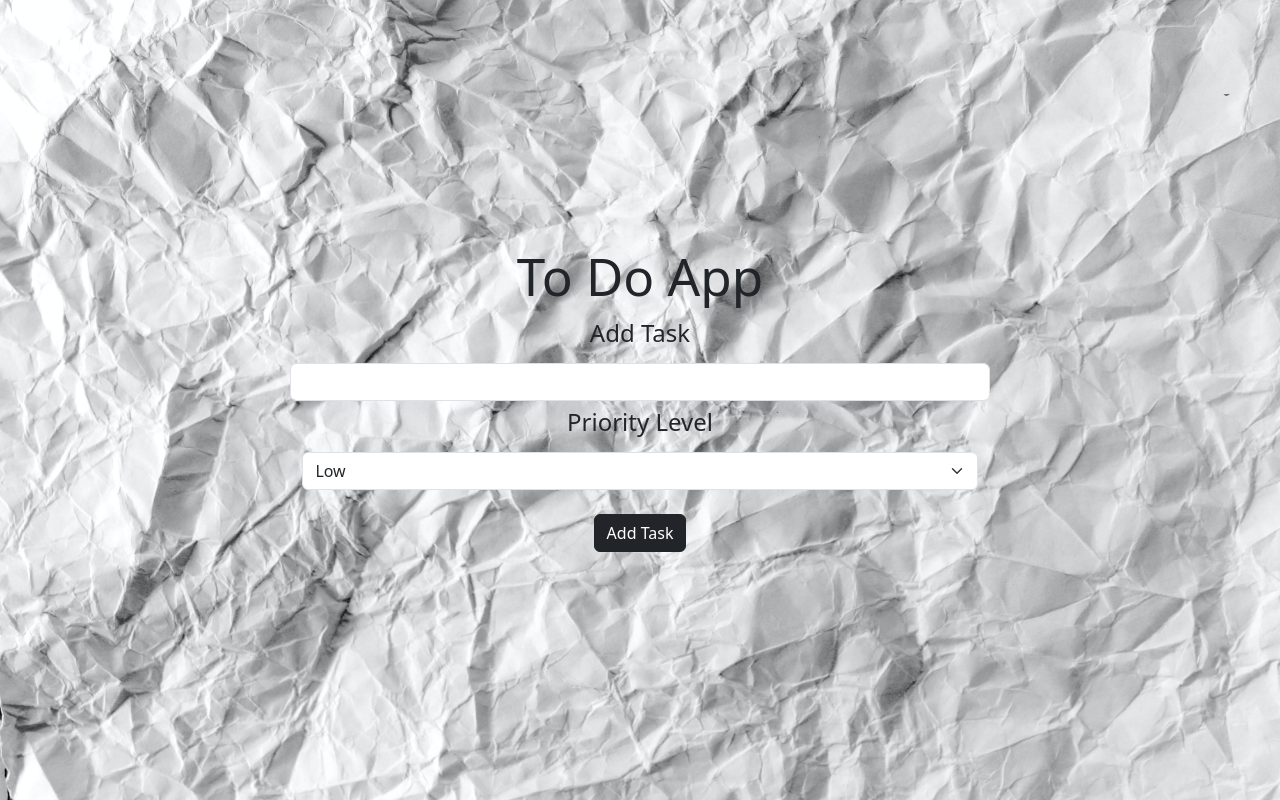
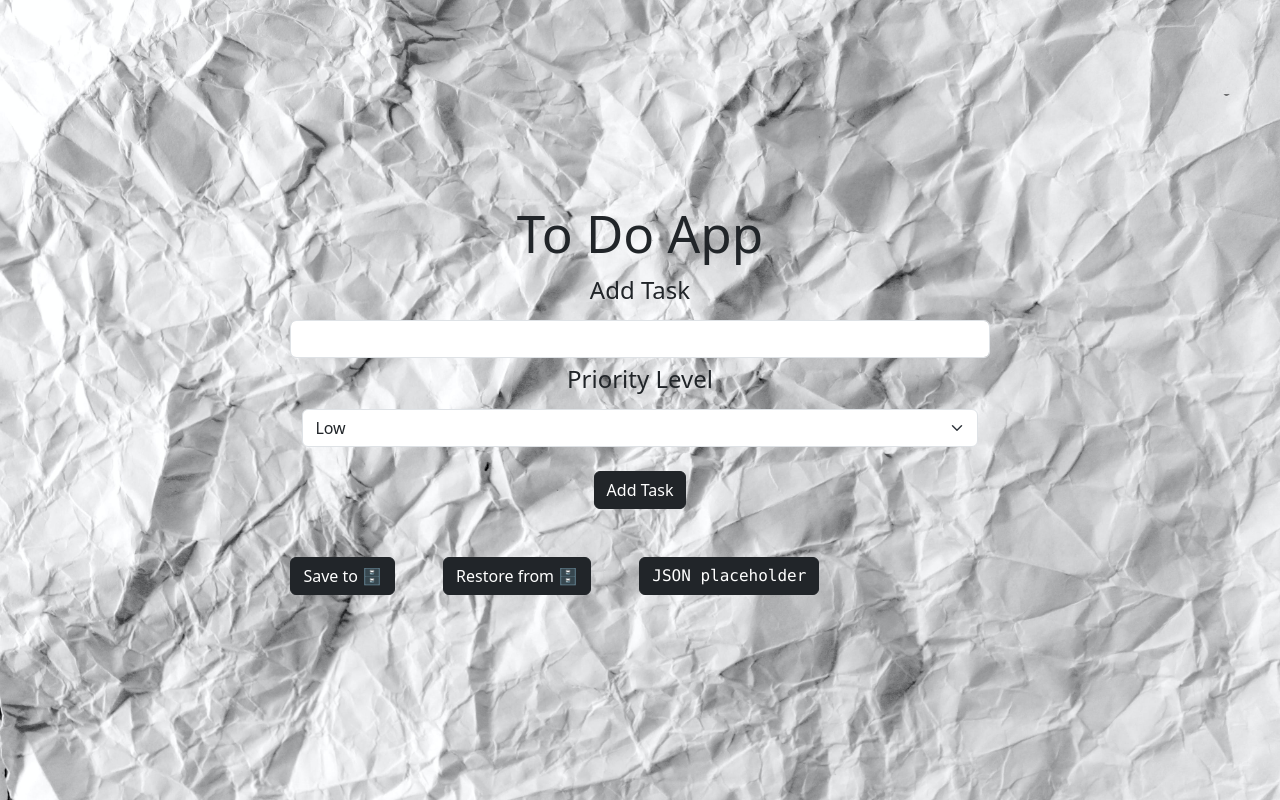
Before and after one commit to benjahmin-koenigsberg/ALAB-320H.9.1, a React (Vite) app: page / in a window 1280 px wide. Built offline with nearby package versions, Linux system fonts and the light colour scheme.

Commit message:
adds add and restore from storage and json place hodder data

```diff
--- a/src/App.jsx
+++ b/src/App.jsx
@@ -1,5 +1,6 @@
 import "bootstrap/dist/css/bootstrap.min.css";
 import { useState } from "react";
+import axios from "axios";
 import Header from "./components/Header";
 import Form from "./components/Form";
 import List from "./components/List";
@@ -11,11 +12,42 @@ import "./App.css";
 function App() {
   const [toDos, setToDos] = useState([]);
 
+
+
+    async function getJsonData() {
+        await axios
+          .get("https://jsonplaceholder.typicode.com/todos")
+          .then((response) => {
+            //console.log(response.data);
+            setToDos( response.data.slice(0,10));
+          })
+          .catch((err) => console.log(err));
+      }
+
   return (
     <div>
       <Header id="header" />
       <Form setToDos={setToDos} toDos={toDos} id="form" />
       <List setToDos={setToDos} toDos={toDos} id="list" />
+      <div className="mt-4 d-flex gap-5 ">
+        <button
+          className="btn btn-dark "
+          onClick={() => {
+            localStorage.setItem("Tasks", JSON.stringify(toDos));
+          }}>
+          Save to 🗄️
+        </button>
+        <button
+          className="btn btn-dark"
+          onClick={() => {
+            setToDos([...toDos, ...JSON.parse(localStorage.getItem("Tasks"))]);
+          }}>
+          Restore from 🗄️
+        </button>
+        <button className="btn btn-dark font-monospace" onClick={getJsonData}>
+          JSON placeholder
+        </button>
+      </div>
     </div>
   );
 }
--- a/src/components/Form.jsx
+++ b/src/components/Form.jsx
@@ -1,5 +1,3 @@
-/** @format */
-
 import List from "./List";
 import { v4 as uuidv4 } from "uuid";
 import { useReducer, useState } from "react";
@@ -36,6 +34,7 @@ function Form({ toDos, setToDos }) {
 
             <input
               type="text"
+              id="task"
               className="form-control border pl-2 bg-white"
               value={state.toDoInput}
               placeholder=""
@@ -64,9 +63,11 @@ function Form({ toDos, setToDos }) {
           </div>
           <br></br>
           <button
-            className="btn-dark btn"
+            className="btn-dark btn mb-4"
             onClick={(e) => {
               e.preventDefault();
+                dispatch({ type: "userInput", payload: '' });
+
               setToDos([
                 ...toDos,
                 {
@@ -76,7 +77,6 @@ function Form({ toDos, setToDos }) {
                   completed: state.completed,
                 },
               ]);
-
               // localStorage.setItem("Tasks", JSON.stringify(toDos));
               toast("Task added! 📓", {
                 position: "top-right",
--- a/src/components/List.jsx
+++ b/src/components/List.jsx
@@ -1,6 +1,5 @@
 import { useEffect, useState } from "react";
 import Modal from "./Modal";
-import axios from 'axios'
 import "react-toastify/dist/ReactToastify.css";
 import { ToastContainer, toast } from "react-toastify";
 
@@ -8,24 +7,14 @@ function List({ toDos, setToDos }) {
 
 const [editTodo, setEditTodo] = useState({});
 
+
+
   useEffect(() => {
-    // setToDos(JSON.parse(localStorage.getItem("Tasks")))
-    // const tasks = JSON.parse(localStorage.getItem("Tasks"))
-    // console.log(tasks)
+  }, [toDos]);
 
-    //   async function getJsonData() {
-    //     await axios
-    //       .get("https://jsonplaceholder.typicode.com/todos")
-    //       .then((response) => {
-    //         //console.log(response.data);
-    //         setToDos( [ ...response.data.slice(0, 7)]);
-    //       })
-    //       .catch((err) => console.log(err));
-    //   }
-    //   getJsonData();
-    // }, []);
-
-  }, [toDos]);
+  // useEffect(() => {
+  //   setToDos([...toDos, ...JSON.parse(localStorage.getItem("Tasks"))]);
+  // });
 
 
 const handleComplete = (e) => {
```
